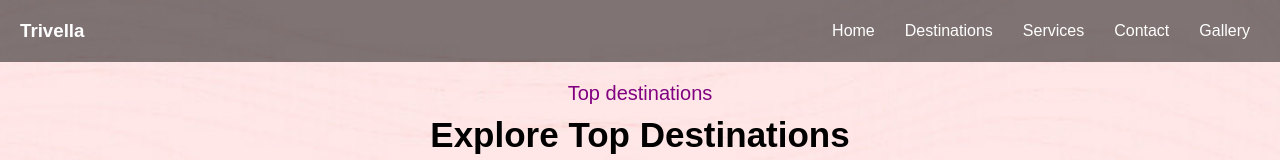
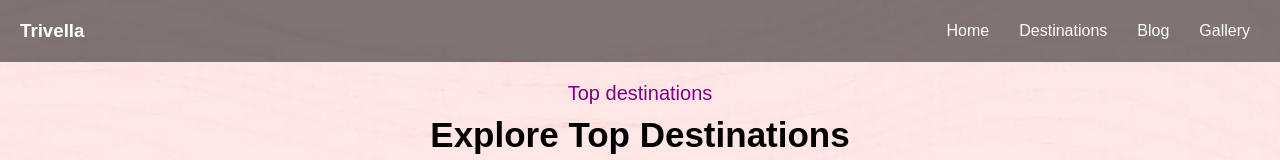
Before and after one commit to CSI-Trainee-2024/TASK1_Divya_23153041, a plain HTML site: page Task_1_Divya_23153041/destination.html in a window 1280 px wide. Shown: the top 160 px of the page. Drawn offline with Linux system fonts and the light colour scheme.

Commit message:
Update destination.html

```diff
--- a/Task_1_Divya_23153041/destination.html
+++ b/Task_1_Divya_23153041/destination.html
@@ -13,8 +13,7 @@
         <div class="menu">
             <a href="home.html" class="border">Home</a>
             <a href="destination.html" class="border">Destinations</a>
-            <a href="services.html" class="border">Services</a>
-            <a href="contact.html" class="border">Contact</a>
+            <a href="blog.html" class="border">Blog</a>
             <a href="gallery.html" class="border">Gallery</a>
         </div>
     </div>
```
